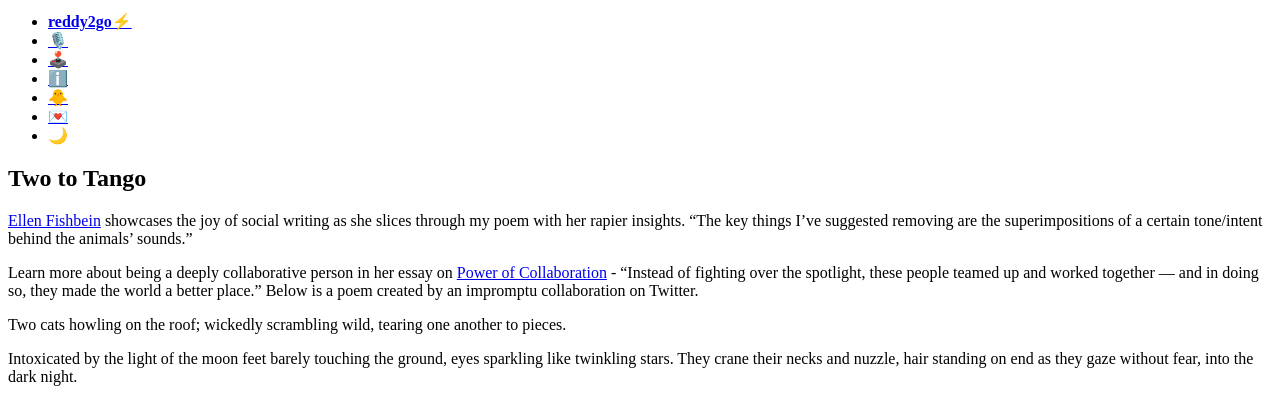
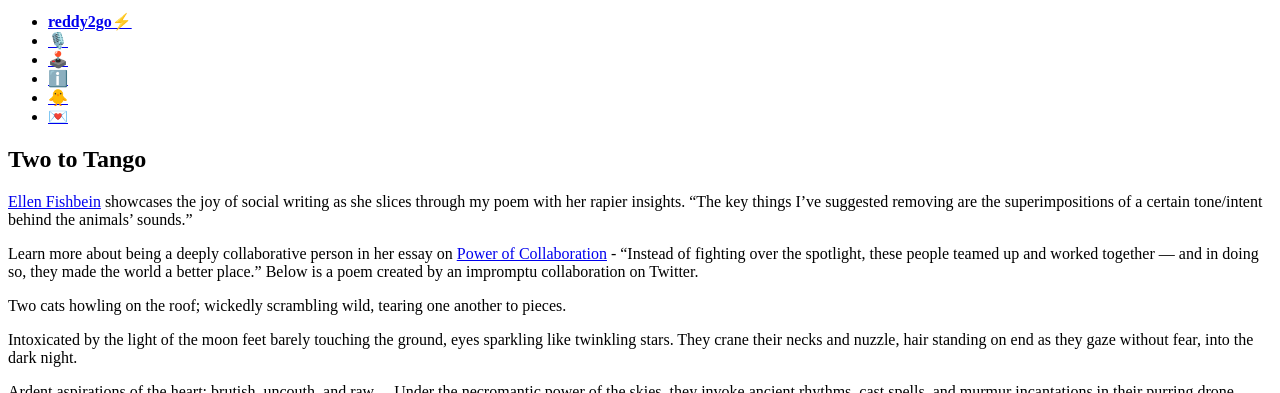
Before and after one commit to reddy2go/redgarden, a Jekyll site: the page built from _notes/2020-09-29-two-to-tango.md, in a window 1280 px wide, cut to the strip 112-505 px from the top of the page. Built offline with Jekyll 4.4.1, drawn with Linux system fonts in a browser that asks for light colours; Markdown is read by kramdown in place of the engine named in the settings.

Commit message:
Commenting dark mode

```diff
--- a/_includes/nav.html
+++ b/_includes/nav.html
@@ -6,6 +6,6 @@
     <li><a class="nav-icons" href="/" title="about"><b>ℹ️</b></a></li>
     <li><a class="nav-icons" href="https://twitter.com/reddy2go" title="twitter"><b>🐥</b></a></li>
     <li><a class="nav-icons" href="/" title="subscribe"><b>💌</b></a></li>
-    <li><a id="color-switcher" onclick="toggleTheme()" title="dark mode" class="nav-icons">🌙</a></li>
+    <!--<li><a id="color-switcher" onclick="toggleTheme()" title="dark mode" class="nav-icons">🌙</a></li>-->
   </div>
 </div>
--- a/_layouts/default.html
+++ b/_layouts/default.html
@@ -8,7 +8,7 @@
   <footer>{% include footer.html %}</footer>
 
   {% include link-previews.html wrapperQuerySelector="content" %}
-  {% include color-switcher-js.html %}
+  <!--{% include color-switcher-js.html %}-->
 </body>
 
 </html>
```
